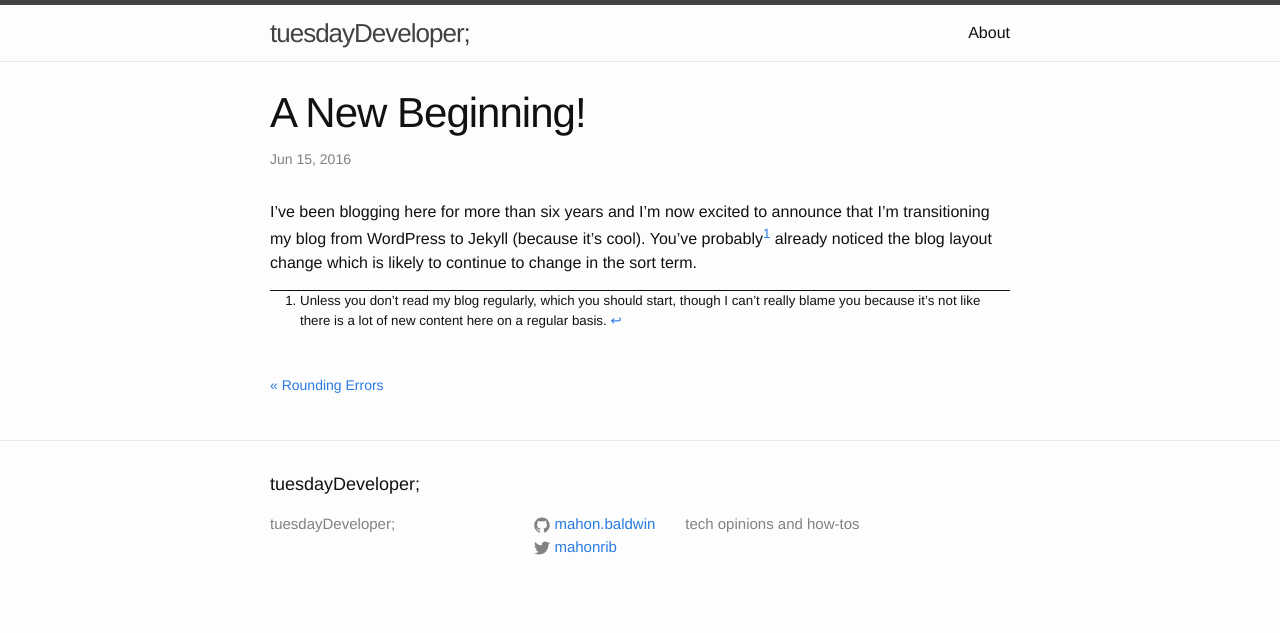
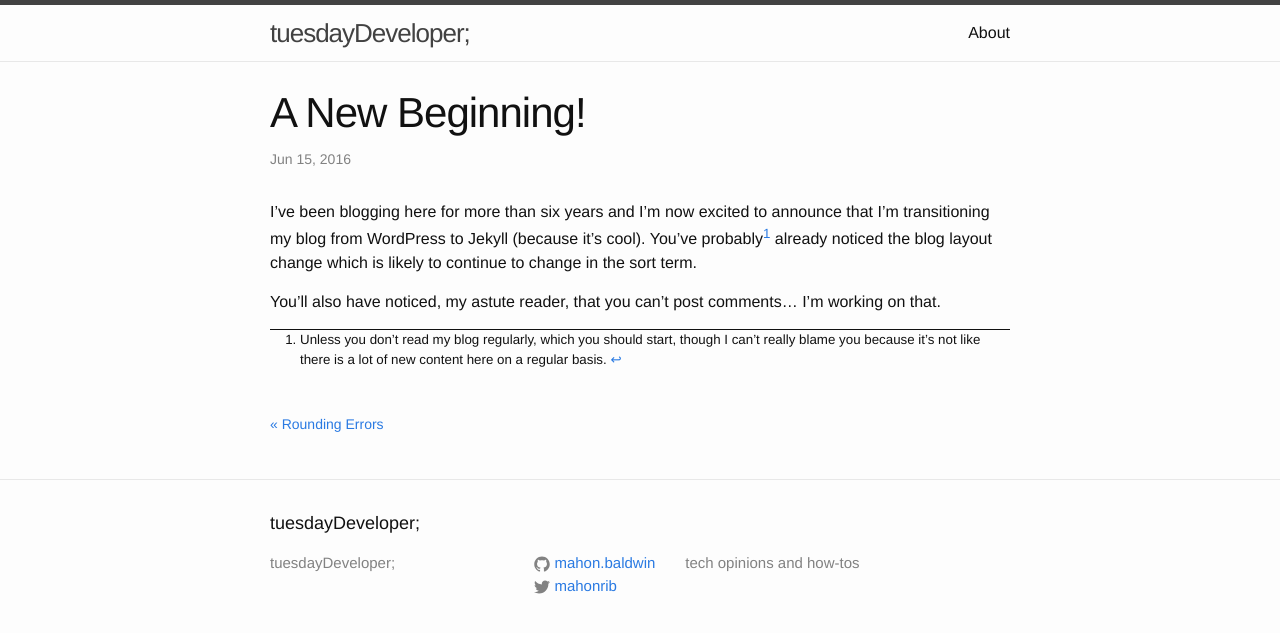
Before and after one commit to mahonbaldwin/tuesdaydeveloper, a Jekyll site: the page built from _posts/2016-06-15-a-new-beginning.md, in a window 1280 px wide. Shown: the top 633 px of the page. Built offline with Jekyll 4.4.1, drawn with Linux system fonts in a browser that asks for light colours.

Commit message:
Minor Tweaks

```diff
--- a/_posts/2016-06-15-a-new-beginning.md
+++ b/_posts/2016-06-15-a-new-beginning.md
@@ -7,4 +7,6 @@ categories: housekeeping
 
 I've been blogging here for more than six years and I'm now excited to announce that I'm transitioning my blog from WordPress to Jekyll (because it's cool). You've probably[^1] already noticed the blog layout change which is likely to continue to change in the sort term.
 
+You'll also have noticed, my astute reader, that you can't post comments... I'm working on that.
+
 [^1]: Unless you don't read my blog regularly, which you should start, though I can't really blame you because it's not like there is a lot of new content here on a regular basis.
```
Also changed, not shown: 1 other file.
